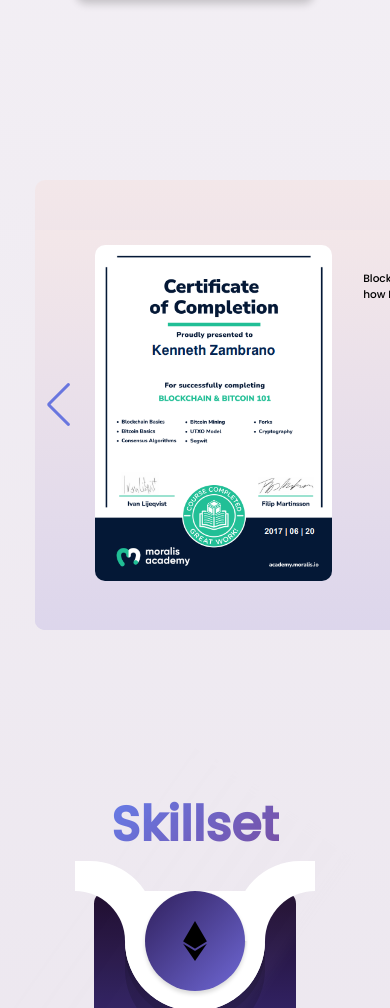
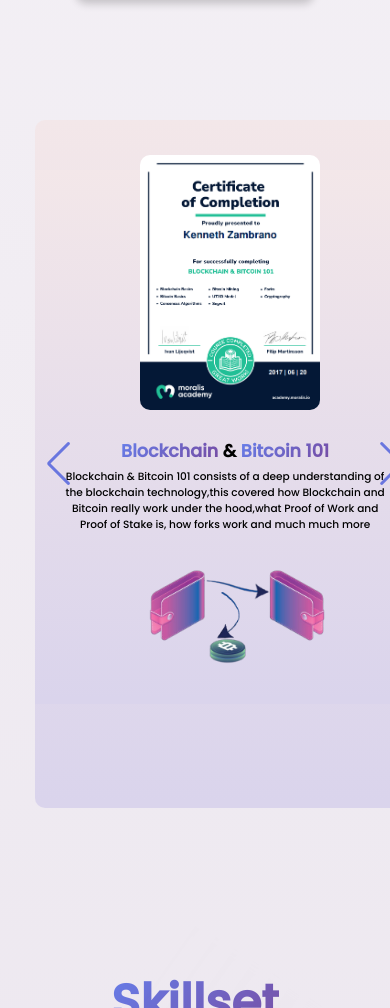
Before and after one commit to Zaria101/keneth.dev, a plain HTML site: page index.html in a window 390 px wide. Shown: the part 3581-4589 px from the top of the page. Drawn offline with nearby package versions, Linux system fonts and the light colour scheme.

Commit message:
Certificate Resposnive

```diff
--- a/index.html
+++ b/index.html
@@ -137,7 +137,7 @@
 
 
 
-              <div class="content-first-slide">
+              <div class="content-first-slide Mquery-content">
               <h1><span>Blockchain</span> & <span>Bitcoin 101</span></h1>
               <p>Blockchain & Bitcoin 101 consists of a deep understanding of the blockchain technology,this covered how Blockchain and Bitcoin really work under the hood,what Proof of Work and Proof of Stake is, how forks work and much much more </p>
 
@@ -154,7 +154,7 @@
               <img src="/Img/Certificate-2.png" alt="Certificate-2">
 
 
-              <div class="content-second-slide">
+              <div class="content-second-slide Mquery-content">
                 <h1><span>Ethereum 101</span></h1>
                 <p>Ethereum is a digital platform with which it is possible to create various decentralized applications. It allows you to send cryptocurrency to anyone for a small fee. It also powers apps that anyone can use and no one can take down. It is the world's programmable blockchain.</p>
 
@@ -172,7 +172,7 @@
 
 
 
-              <div class="content-third-slide">
+              <div class="content-third-slide Mquery-content">
                 <h1><span>Ethereum Dapp</span> Programming</h1>
                 <p> A Dapp (decentralized applications) are what distinguishes the Ethereum network from many other blockchain networks. A decentralized application is a software application that runs over a network and is not controlled by a central authority. </p>
 
@@ -191,7 +191,7 @@
               <img src="/Img/Certificate-4.png" alt="Certificate-4">
 
 
-            <div class="content-fourth-slide">
+            <div class="content-fourth-slide Mquery-content">
               <h1><span>Ethereum Smart Contract</span> Programming <span>101</span></h1>
               <p>Smart contracts are a type of Ethereum account. This means that they have a balance and can send transactions over the network. However, they are not controlled by a user, but are implemented on the network and run as scheduled. </p>
 
@@ -211,7 +211,7 @@
 
 
 
-             <div class="content-fifth-slide">
+             <div class="content-fifth-slide Mquery-content">
               <h1><span>Ethereum Smart Contract</span> Programming <span>201</span></h1>
               <p>The Ethereum Smart Contract Programming 201 takes a deep-dive into the Ethereum ecosystem and explores everything from Web3, Truffle, Unit Testing and Dapps to Ethereum Oracle development. </p>
 
--- a/style.css
+++ b/style.css
@@ -412,7 +412,7 @@
   height: 450px;
   background-image: linear-gradient(to top, #dad4ec 0%, #dad4ec 1%, #f3e7e9 100%);
   border-radius: 10px;
-  margin-top: 150px;
+  margin-top: 90px;
 }
 
 .swiper-slide {
@@ -422,6 +422,7 @@
   padding: 10px;
   display: flex;
   justify-content: center;
+
 
 }
 
@@ -1577,6 +1578,34 @@
   .content .image-box {
     max-width: 51%;
   }
+  .swiper-slide {
+    flex-wrap: wrap;
+  }
+
+  .swiper {
+    width: 490px;
+    height: auto;
+  }
+
+  .swiper-slide img {
+      margin-left:10px;
+      text-align: center;
+      margin-top: 15px;
+      width: 50%;
+  }
+
+  .swiper-slide img:hover {
+    transform: scale(1.2);
+  }
+
+  .image-slider {
+    margin-top: 20px;
+    width: 100%;
+  }
+
+  .Mquery-content {
+    margin-top: 28px;
+  }
 }
 
 
@@ -1628,6 +1657,37 @@
     width: 30%;
   }
 
+}
+
+@media (max-width:850px) {
+  .swiper-slide {
+    flex-wrap: wrap;
+  }
+
+  .swiper {
+    width: 450px;
+    height: auto;
+  }
+
+  .swiper-slide img {
+      margin-left:10px;
+      text-align: center;
+      margin-top: -25px;
+      width: 50%;
+  }
+
+  .swiper-slide img:hover {
+    transform: scale(1.2);
+  }
+
+  .image-slider {
+    margin-top: 20px;
+    width: 100%;
+  }
+
+  .Mquery-content {
+    margin-top: 28px;
+  }
 }
 
 @media (max-width:847px) {
@@ -1859,4 +1919,36 @@
     right: 263px;
     width: 30%;
   }
-}
+
+  .swiper-slide {
+    flex-wrap: wrap;
+
+  }
+
+  .swiper {
+    width: 380px;
+    height: auto;
+  }
+
+  .swiper-slide img {
+      margin-left:10px;
+      text-align: center;
+      margin-top: -25px;
+      width: 50%;
+  }
+
+  .swiper-slide img:hover {
+    transform: scale(1.2);
+  }
+
+  .image-slider {
+    margin-top: 20px;
+    width: 100%;
+  }
+
+  .Mquery-content {
+    margin-top: 28px;
+  }
+
+
+}
```
